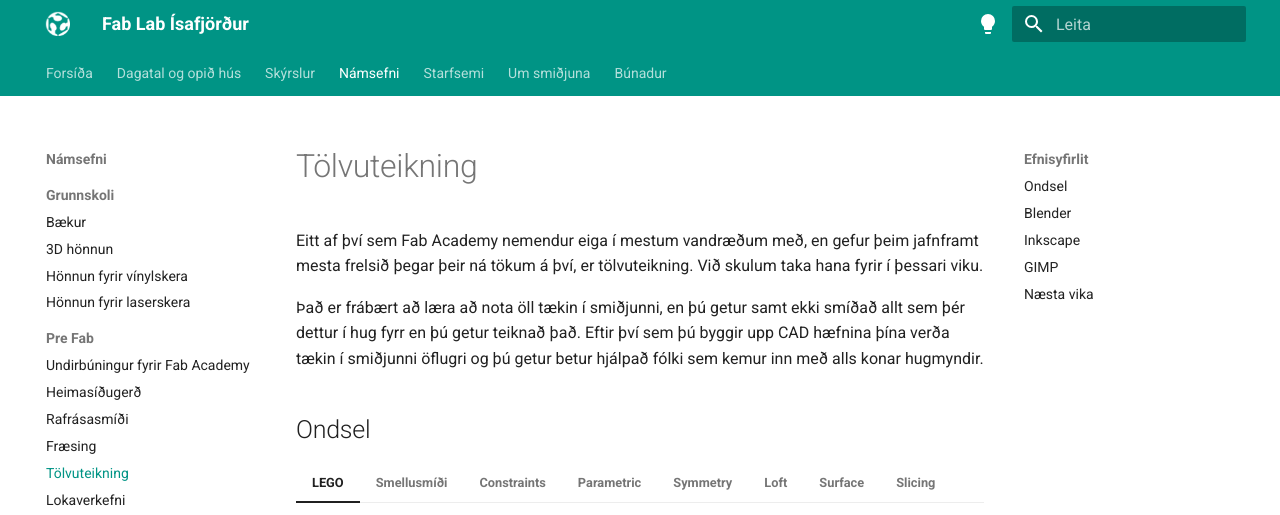
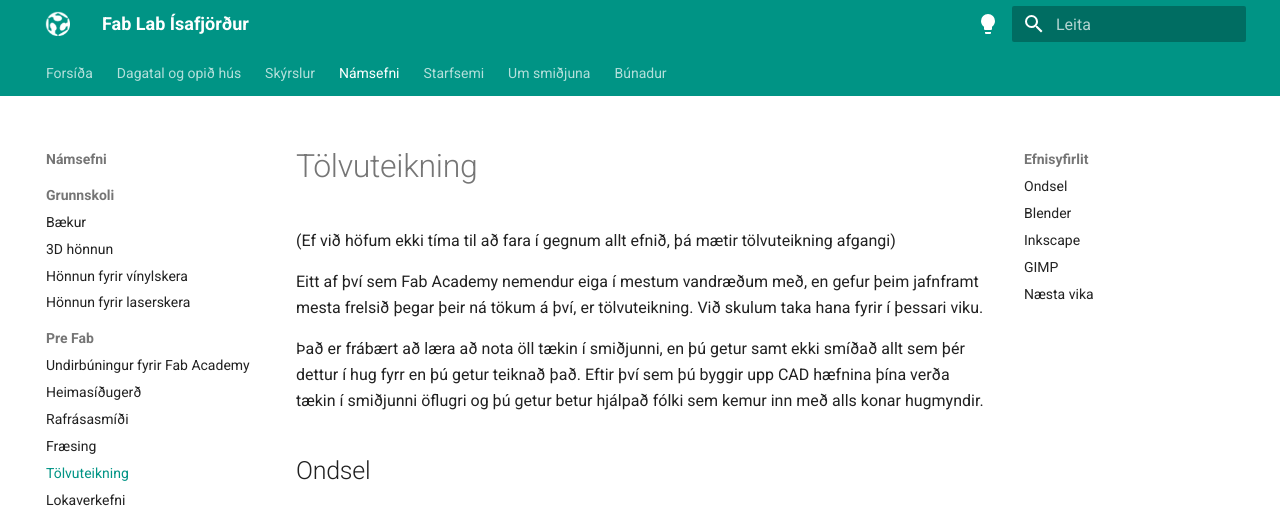
Before and after one commit to fablabisastaff/fabisa_site, an MkDocs documentation site: the page built from docs/Námsefni/Pre-Fab/4-tolvuteikning.md, in a window 1280 px wide and 900 px high, cut to the strip 0-515 px from the top of the window. Built offline with MkDocs 1.6.1 and Material for MkDocs 9.7.7, drawn with Linux system fonts in a browser that asks for light colours.

Commit message:
tölvuteikning disclaimer

```diff
--- a/docs/Námsefni/Pre-Fab/4-tolvuteikning.md
+++ b/docs/Námsefni/Pre-Fab/4-tolvuteikning.md
@@ -1,4 +1,6 @@
 # Tölvuteikning
+
+(Ef við höfum ekki tíma til að fara í gegnum allt efnið, þá mætir tölvuteikning afgangi)
 
 Eitt af því sem Fab Academy nemendur eiga í mestum vandræðum með, en gefur þeim jafnframt mesta frelsið þegar þeir ná tökum á því, er tölvuteikning. Við skulum taka hana fyrir í þessari viku.
 
```
